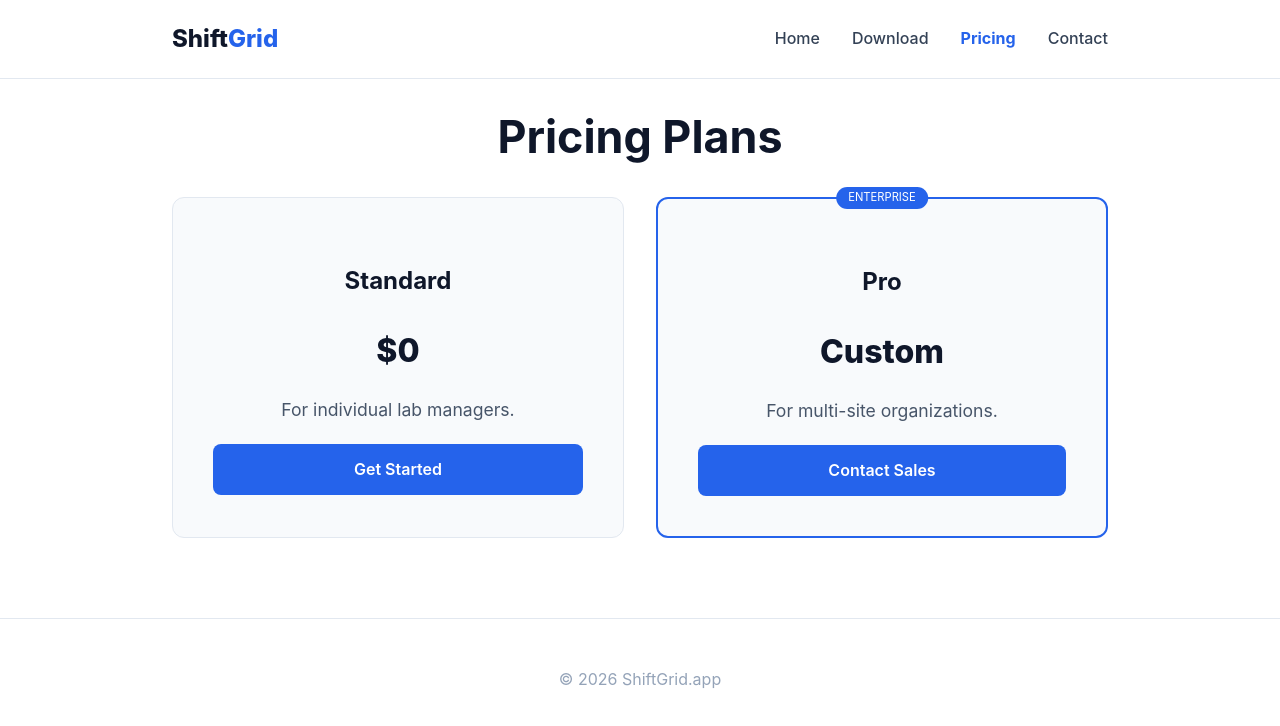
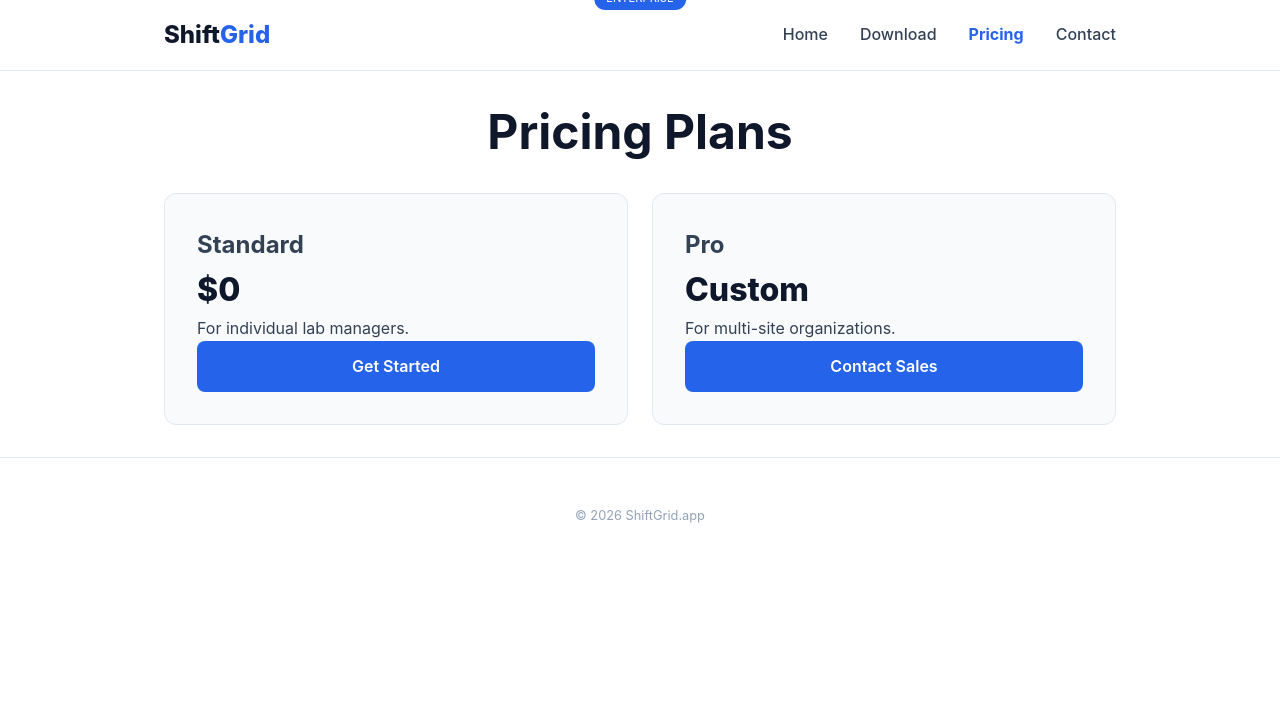
Before and after one commit to babrock89/shiftgrid-site, a plain HTML site: page pricing.html in a window 1280 px wide. Drawn offline with Linux system fonts and the light colour scheme.

Commit message:
Update style.css

```diff
--- a/style.css
+++ b/style.css
@@ -9,53 +9,95 @@
 * { margin: 0; padding: 0; box-sizing: border-box; }
 
 body {
-    font-family: 'Inter', -apple-system, BlinkMacSystemFont, "Segoe UI", Roboto, sans-serif;
+    font-family: 'Inter', -apple-system, sans-serif;
     color: var(--text);
     line-height: 1.6;
     background: #ffffff;
+    -webkit-font-smoothing: antialiased;
 }
 
-.container { max-width: 1000px; margin: 0 auto; padding: 0 2rem; }
+.container {
+    max-width: 1000px;
+    margin: 0 auto;
+    padding: 0 1.5rem;
+}
 
-/* Navigation - Must be same on all pages */
-nav { padding: 1.25rem 0; border-bottom: 1px solid var(--border); background: #fff; }
-nav .container { display: flex; justify-content: space-between; align-items: center; }
+/* --- RESPONSIVE NAVIGATION --- */
+nav {
+    padding: 1rem 0;
+    border-bottom: 1px solid var(--border);
+    background: #fff;
+    sticky: top;
+    z-index: 100;
+}
+
+nav .container {
+    display: flex;
+    flex-direction: column; /* Stack on mobile */
+    align-items: center;
+    gap: 1rem;
+}
+
 .logo { font-size: 1.5rem; font-weight: 800; color: var(--dark); text-decoration: none; }
 .logo span { color: var(--primary); }
-.nav-links { list-style: none; display: flex; gap: 2rem; }
+
+.nav-links {
+    list-style: none;
+    display: flex;
+    gap: 1rem;
+    font-size: 0.9rem;
+}
+
+/* Desktop Navigation Adjustment */
+@media (min-width: 768px) {
+    nav .container { flex-direction: row; justify-content: space-between; }
+    .nav-links { gap: 2rem; font-size: 1rem; }
+}
+
 .nav-links a { text-decoration: none; color: var(--text); font-weight: 500; transition: 0.2s; }
-.nav-links a:hover { color: var(--primary); }
 .nav-links a.active { color: var(--primary); font-weight: 700; }
 
-/* Hero & Headers */
-h1 { font-size: 2.8rem; color: var(--dark); margin: 2rem 0 1rem; line-height: 1.2; }
-h2 { color: var(--dark); margin: 1.5rem 0; }
-p { margin-bottom: 1.25rem; font-size: 1.1rem; color: #475569; }
+/* --- RESPONSIVE TYPOGRAPHY --- */
+h1 {
+    font-size: 2rem; /* Smaller for mobile */
+    color: var(--dark);
+    margin: 2rem 0 1rem;
+    line-height: 1.2;
+}
 
-/* Component Cards (Pricing & Download) */
-.grid { display: grid; grid-template-columns: repeat(auto-fit, minmax(280px, 1fr)); gap: 2rem; margin: 2rem 0; }
+@media (min-width: 768px) {
+    h1 { font-size: 3rem; } /* Larger for desktop */
+}
+
+/* --- RESPONSIVE GRID --- */
+.grid {
+    display: grid;
+    grid-template-columns: 1fr; /* 1 column on mobile */
+    gap: 1.5rem;
+    margin: 2rem 0;
+}
+
+@media (min-width: 768px) {
+    .grid { grid-template-columns: repeat(auto-fit, minmax(300px, 1fr)); } /* Side-by-side on desktop */
+}
+
+/* Card Styling */
 .card {
     border: 1px solid var(--border);
-    padding: 2.5rem;
+    padding: 2rem;
     border-radius: 12px;
     background: var(--light-bg);
+}
+
+.btn {
+    display: block;
     text-align: center;
-    transition: 0.3s;
-}
-.card.featured { border: 2px solid var(--primary); position: relative; }
-
-/* Buttons */
-.btn {
-    display: inline-block;
     padding: 0.8rem 1.6rem;
     border-radius: 8px;
     text-decoration: none;
     font-weight: 600;
-    transition: 0.2s;
-    cursor: pointer;
-    border: none;
+    background: var(--primary);
+    color: white;
 }
-.btn-primary { background: var(--primary); color: white; width: 100%; }
-.btn-primary:hover { background: #1d4ed8; }
 
-footer { margin-top: 5rem; padding: 3rem 0; border-top: 1px solid var(--border); text-align: center; color: #94a3b8; }
+footer { padding: 3rem 0; border-top: 1px solid var(--border); text-align: center; color: #94a3b8; font-size: 0.8rem; }
```
